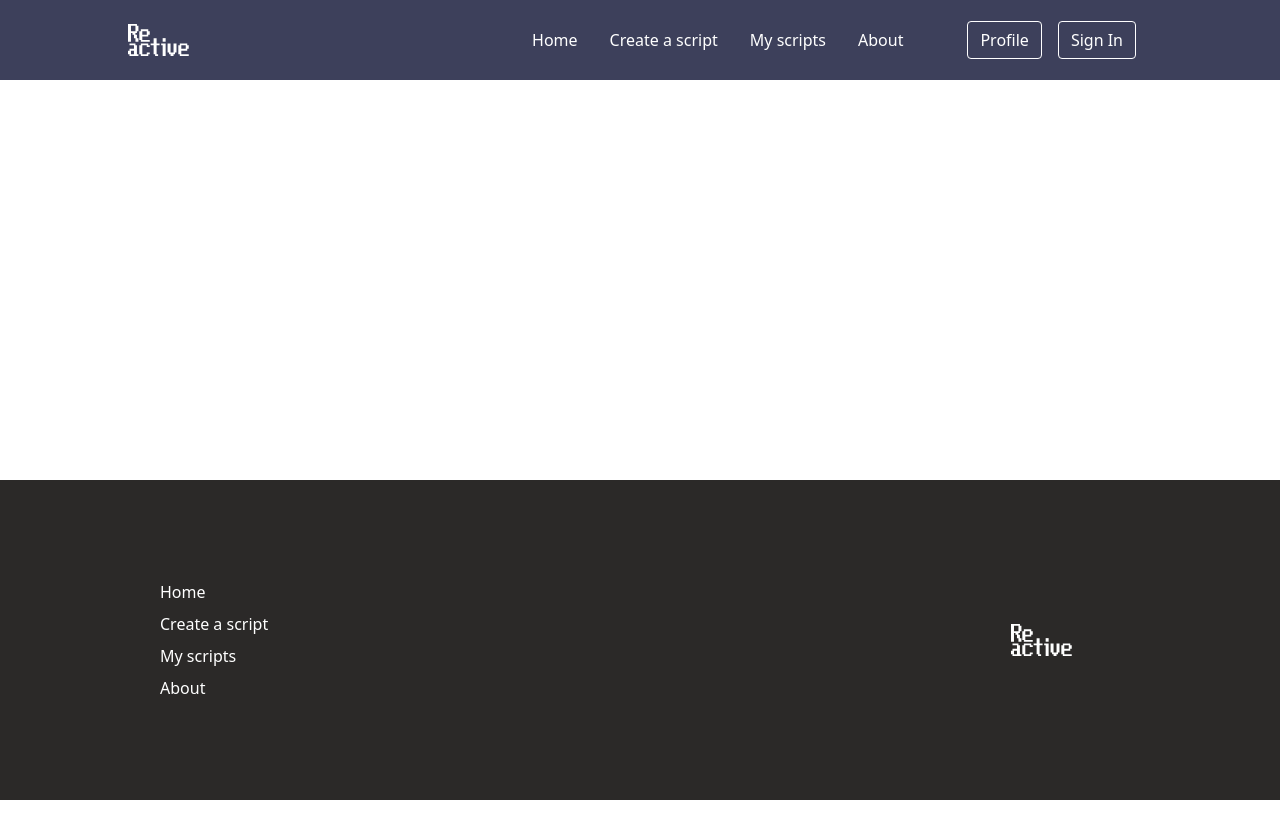
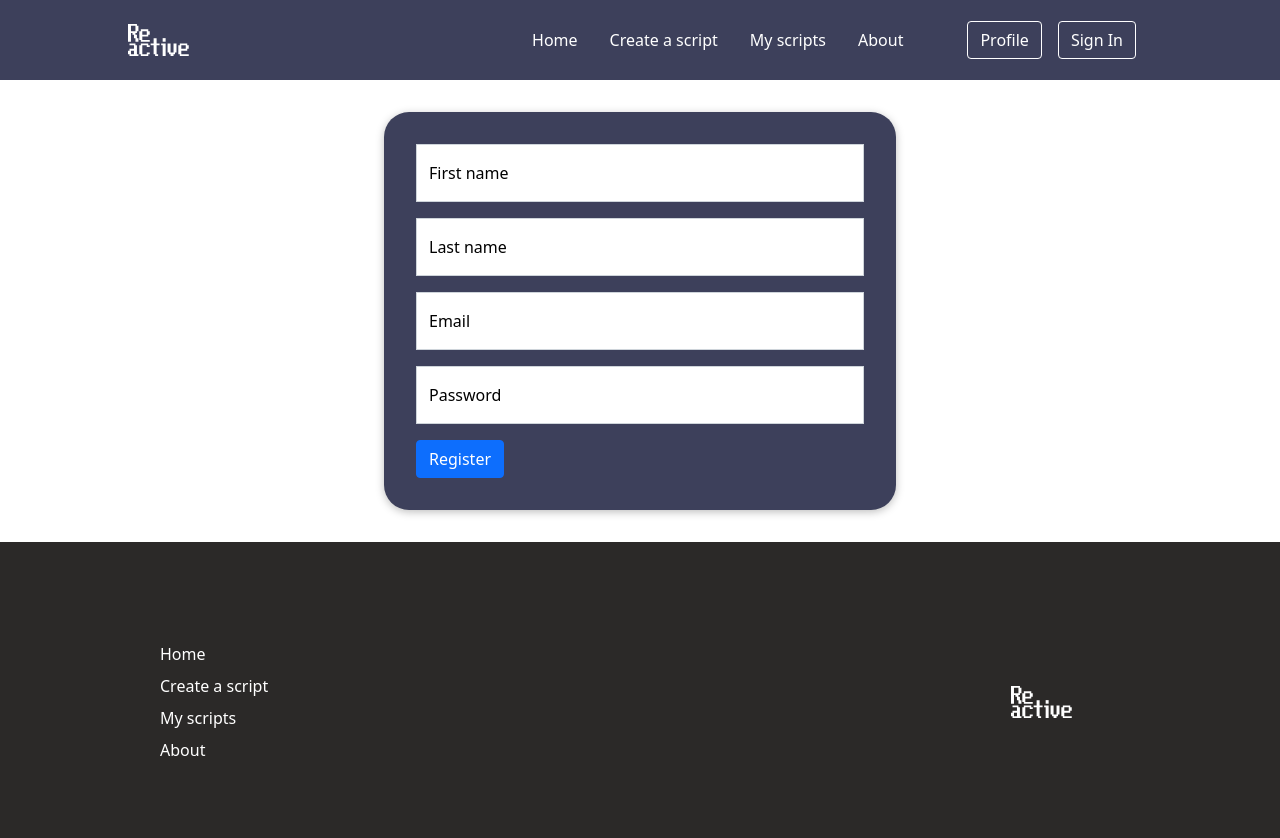
Before and after one commit to emkah4/reactive-web-app, a React (Create React App) app in the folder src/app/: page /register in a window 1280 px wide. Shown: the top 838 px of the page. Before the commit the page ends 800 px from the top, so only its background shows below. Built offline with nearby package versions, Linux system fonts and the light colour scheme.

Commit message:
Very basic register form

```diff
--- a/src/app/package.json
+++ b/src/app/package.json
@@ -11,6 +11,7 @@
     "react": "^17.0.2",
     "react-bootstrap": "^2.2.1",
     "react-dom": "^17.0.2",
+    "react-hook-form": "^7.30.0",
     "react-router-dom": "^6.2.2",
     "react-scripts": "^5.0.1",
     "sass": "^1.49.9",
--- a/src/app/src/App.js
+++ b/src/app/src/App.js
@@ -8,7 +8,8 @@ import { UserContext } from "./context/UserContext";
 // Components
 import Header from "./components/Layout/Header";
 import Footer from "./components/Layout/Footer";
-import Login from "./components/Login/Login";
+import Login from "./components/Auth/Login";
+import Register from "./components/Auth/Register";
 
 import { MyScripts, BuildScreen, About, Home } from "./components";
 
@@ -46,20 +47,12 @@ function App() {
           <Route path="/about" element={<About />} />
           <Route path="/login" element={<Login onLoggingIn={loggedIn} />} />
           <Route path="/home" element={<Home />} />
+          <Route path="/register" element={<Register />} />
         </Routes>
       </UserContext.Provider>
-
-      {/* {!isLoggedIn && <Login onLogin={loginHandler} />}
-        {isLoggedIn && <BuildScreen />} */}
-
       <Footer />
     </Router>
   );
 }
 
 export default App;
-
-/* <main>
-  {!isLoggedIn && <Login onLogin={loginHandler} />}
-  {isLoggedIn && <Header onLogout={logoutHandler} />}
-</main>; */
--- a/src/app/src/components/Login/Login.js
+++ b/src/app/src/components/Auth/Login.js
@@ -15,7 +15,7 @@ import { UserContext } from "../../context/UserContext";
 import { useHttpClient } from "../../shared/hooks/http-hook";
 
 // Styles
-import styles from "./Login.module.css";
+import styles from "../Auth/Login.module.css";
 
 function emailReducer(prevState, action) {
   if (action.type === "USER_INPUT") {
--- a/src/app/src/components/Login/Login.module.css
+++ b/src/app/src/components/Auth/Login.module.css
@@ -1,11 +1,10 @@
 .login {
   width: 90%;
-  max-width: 40rem;
+  max-width: 50%;
   margin: 2rem auto;
   padding: 2rem;
-  background-color: #0f67f5;
-  color: white;
-  border-radius: 0;
+  background-color: #3d405b;
+  border-radius: 25px;
 }
 
 .form {
--- /dev/null
+++ b/src/app/src/components/Auth/Register.js
@@ -0,0 +1,50 @@
+import React from "react";
+
+import { useForm } from "react-hook-form";
+import Form from "react-bootstrap/Form";
+import Row from "react-bootstrap/Row";
+import Col from "react-bootstrap/Col";
+import FloatingLabel from "react-bootstrap/FloatingLabel";
+
+import Card from "../UI/Card";
+import Button from "react-bootstrap/Button";
+
+import styles from "./Register.module.css";
+
+function Register() {
+  return (
+    <Card className={styles.card}>
+      <Form className={styles.form}>
+        <Form.Group className="mb-3" controlId="formGroupFname">
+          <FloatingLabel controlId="floatingFirstname" label="First name">
+            <Form.Control type="fname" placeholder="John" />
+          </FloatingLabel>
+        </Form.Group>
+
+        <Form.Group className="mb-3" controlId="formGroupLname">
+          <FloatingLabel controlId="floatingLastname" label="Last name">
+            <Form.Control type="lname" placeholder="Wick" />
+          </FloatingLabel>
+        </Form.Group>
+
+        <Form.Group className="mb-3" controlId="formGroupEmail">
+          <FloatingLabel controlId="floatingEmail" label="Email">
+            <Form.Control type="email" placeholder="placeholder@name.com" />
+          </FloatingLabel>
+        </Form.Group>
+
+        <Form.Group className="mb-3" controlId="formGroupPassword">
+          <FloatingLabel controlId="floatingPassword" label="Password">
+            <Form.Control type="password" placeholder="supersecretpassword" />
+          </FloatingLabel>
+        </Form.Group>
+      </Form>
+
+      <Button className={styles.button} type="submit">
+        Register
+      </Button>
+    </Card>
+  );
+}
+
+export default Register;
--- /dev/null
+++ b/src/app/src/components/Auth/Register.module.css
@@ -0,0 +1,71 @@
+.card {
+  width: 90%;
+  max-width: 40%;
+  margin: 2rem auto;
+  padding: 2rem;
+  background-color: #3d405b;
+  border-radius: 25px;
+}
+
+.form {
+  display: block;
+  align-items: stretch;
+  flex-direction: column;
+  color: white;
+}
+
+.form label,
+.form input {
+  display: block;
+}
+
+.form label {
+  color: black;
+  margin-bottom: 0.5rem;
+  margin-right: 0.5rem;
+}
+
+.form input {
+  flex: 3;
+  font: inherit;
+  padding: 0.35rem 0.35rem;
+  border-radius: 0;
+  color: #262626;
+}
+
+.form input:focus {
+  outline: none;
+}
+
+.form input[type="checkbox"]:checked {
+  background-color: #69ac8b;
+}
+
+.form label.form-check-label {
+  color: white !important;
+}
+
+.actions {
+  text-align: center;
+}
+
+.small {
+  color: white;
+  font-size: 0.7em;
+  opacity: 0.5;
+}
+
+.checkbox label {
+  color: white;
+}
+
+.button {
+  align-items: center;
+}
+
+@media (min-width: 768px) {
+  .control {
+    align-items: center;
+    flex-direction: row;
+  }
+}
--- a/src/app/src/components/Layout/Footer.module.css
+++ b/src/app/src/components/Layout/Footer.module.css
@@ -1,7 +1,8 @@
 .footer {
-  position: fixed;
+  position: relative;
   bottom: 0;
   left: 0;
+  right: 0;
   width: 100%;
   height: 20rem;
   background-color: #2b2928;
```
Also changed, not shown: src/app/src/components/Register/Register.module.css (deleted, +0 -56 lines), 1 other file (tests, documents, lock files or other folders).
